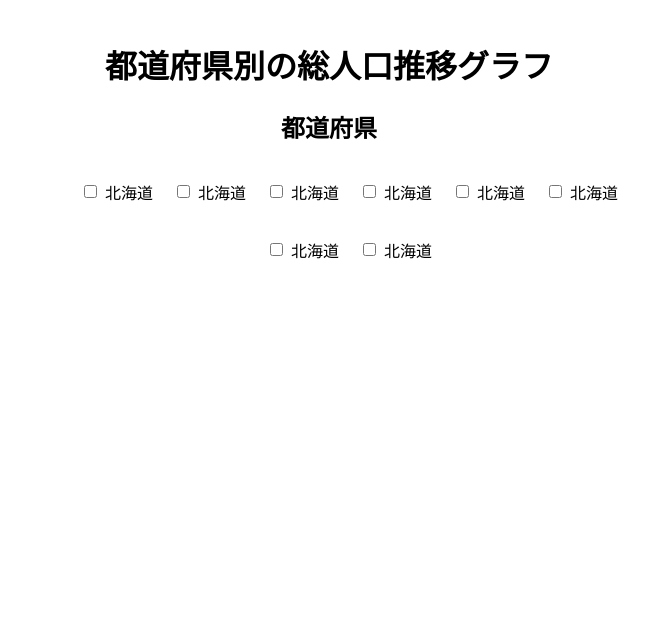
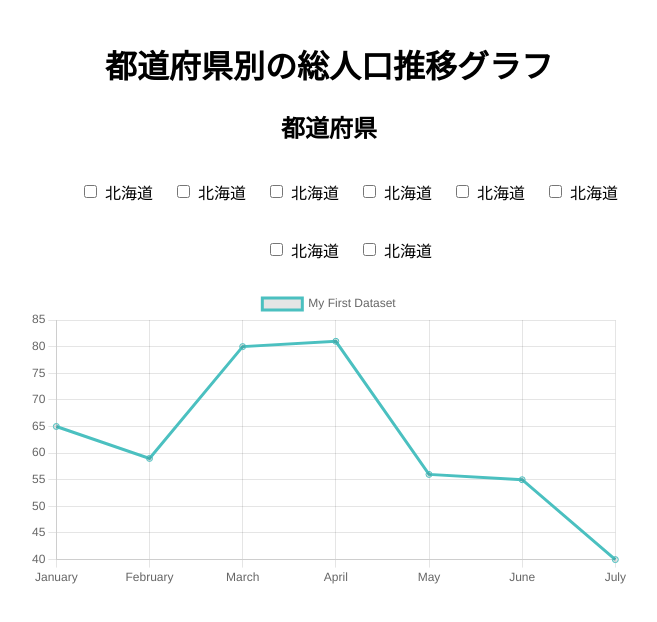
Before and after one commit to gabriel6181997/yumemi_technical_assignment, a Next.js app: page / in a window 1280 px wide. Shown: the top 622 px of the page, without its empty margins (311-968 px from the left). Built offline with nearby package versions, Linux system fonts and the light colour scheme.

Commit message:
✨ Add graph component to index page

```diff
--- a/src/pages/index.tsx
+++ b/src/pages/index.tsx
@@ -1,18 +1,21 @@
-import type { NextPage } from 'next'
-import { PrefectureChoice } from 'src/components/Layout/PrefectureChoice'
-import { Title } from 'src/components/Layout/Title'
+import type { NextPage } from "next";
+import { Graph } from "src/components/Layout/Graph";
+import { PrefectureChoice } from "src/components/Layout/PrefectureChoice";
+import { Title } from "src/components/Layout/Title";
 
-import styles from '../styles/Home.module.scss'
+import styles from "../styles/Home.module.scss";
 
 const Home: NextPage = () => {
   return (
     <div className={styles.container}>
       <Title />
       <PrefectureChoice />
-
+      <div className={styles.graphContainer}>
+        <Graph />
+      </div>
     </div>
-  )
-}
+  );
+};
 
 // eslint-disable-next-line import/no-default-export
-export default Home
+export default Home;
--- a/src/styles/Home.module.scss
+++ b/src/styles/Home.module.scss
@@ -3,3 +3,7 @@
   padding: 20px 0;
   text-align: center;
 }
+
+.graphContainer {
+  margin-top: 10px;
+}
```
